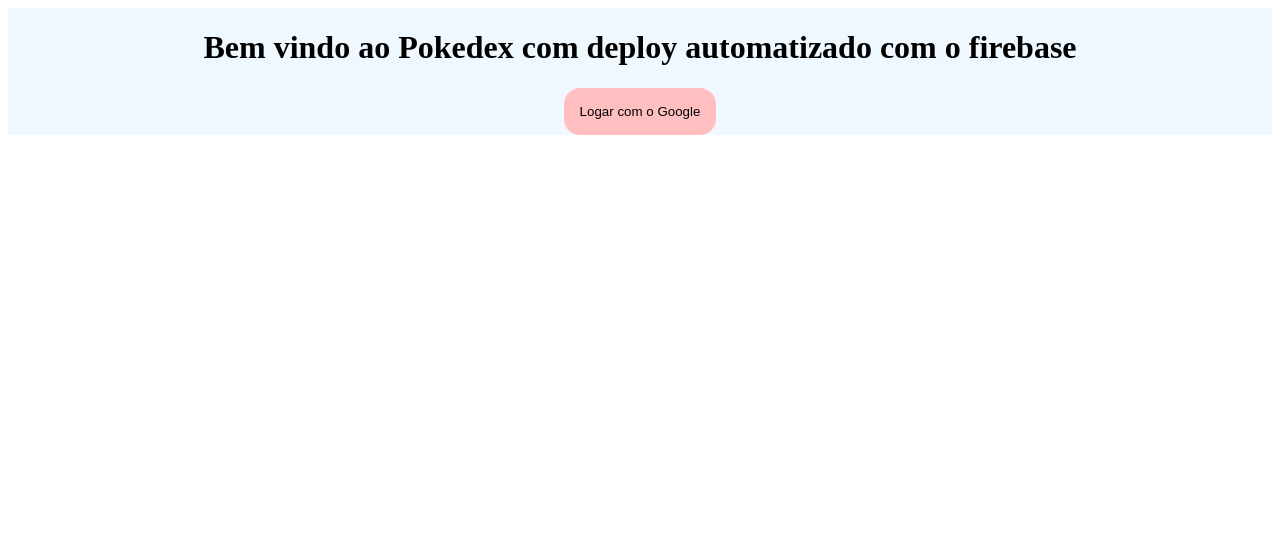
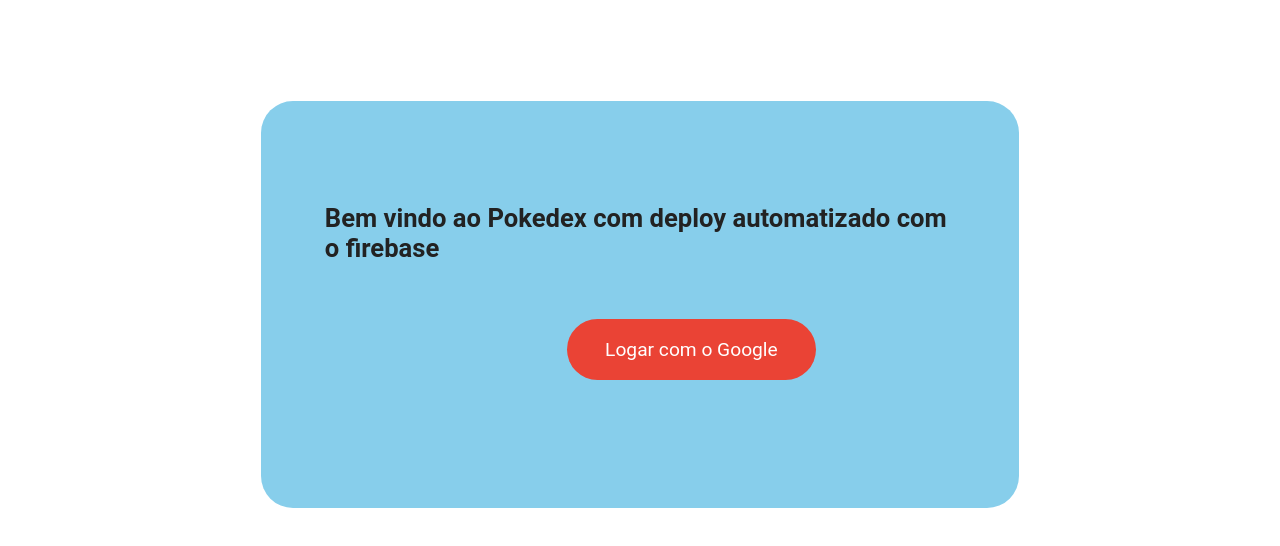
Before and after one commit to LeonardoCalazans/pokedex-react-ts, a React (Create React App) app: page / in a window 1280 px wide. Shown: the top 546 px of the page. Built offline with nearby package versions, Linux system fonts and the light colour scheme; no server answers.

Commit message:
Alterado estilo da tela de Login

```diff
--- a/src/scenes/Login/index.tsx
+++ b/src/scenes/Login/index.tsx
@@ -1,7 +1,7 @@
 import { useContext } from "react";
 import { Navigate } from "react-router-dom";
 import { AuthGoogleContext } from "../../contexts/authGoogle";
-import { Wrapper, Button, Title } from "./styles";
+import { Wrapper, Button, Title, Content } from "./styles";
 
 const Login = () => {
   const { signInGoogle, signed } = useContext(AuthGoogleContext);
@@ -13,10 +13,14 @@
   if (!signed) {
     return (
       <Wrapper>
-        <Title>
-          Bem vindo ao Pokedex com deploy automatizado com o firebase
-        </Title>
-        <Button onClick={handleLoginFromGoogle}>Logar com o Google</Button>
+        <Content>
+          <Title>
+            Bem vindo ao Pokedex com deploy automatizado com o firebase
+          </Title>
+          <Button onClick={handleLoginFromGoogle}>
+              Logar com o Google
+          </Button>
+        </Content>
       </Wrapper>
     );
   }
--- a/src/scenes/Login/styles.ts
+++ b/src/scenes/Login/styles.ts
@@ -2,23 +2,43 @@
 
 export const Wrapper = styled.div`
     display: flex;
+    margin: 0 auto;
     flex-direction: column;
-    background-color: aliceblue;
-    width: 100%;
-    height: 100%;
     align-items: center;
     justify-content: center;
+    padding: 20%;
+    background-color: #fff;
 `;
 
+export const Content = styled.div`
+    margin-top: -10em;
+    background-color: #87CEEB;
+    border-radius: 2em;
+    padding: 0 4em 8em;
+
+`;
+
+export const Title = styled.h1`
+    margin-top: 4em;
+    font-family: 'Roboto', sans-serif;
+    font-size: 1.6rem;
+    color: #222;
+`;
+
+
 export const Button = styled.button`
+    background-color: #ea4335;
+    border-radius: 2em;
     border: none;
-    background-color: #FFBFC0;
-    padding: 1rem;
-    border-radius: 1rem;
-    :hover{
-        background-color: #CF0C0F;
-        transition: .3s;
+    color: #fff;
+    font-family: 'Roboto', sans-serif;
+    font-size: 1.2rem;
+    padding: 1em 2em;
+    margin-top: 2em;
+    margin-left: 12.6em;
+    cursor: pointer;
+    transition: all 0.3s ease-in-out;
+    &:hover {
+        filter: brightness(0.9);
     }
 `;
-
-export const Title = styled.h1``;
```
Also changed, not shown: src/images/Pokemon-Logo.png (added), src/images/google-icon.svg (added).
